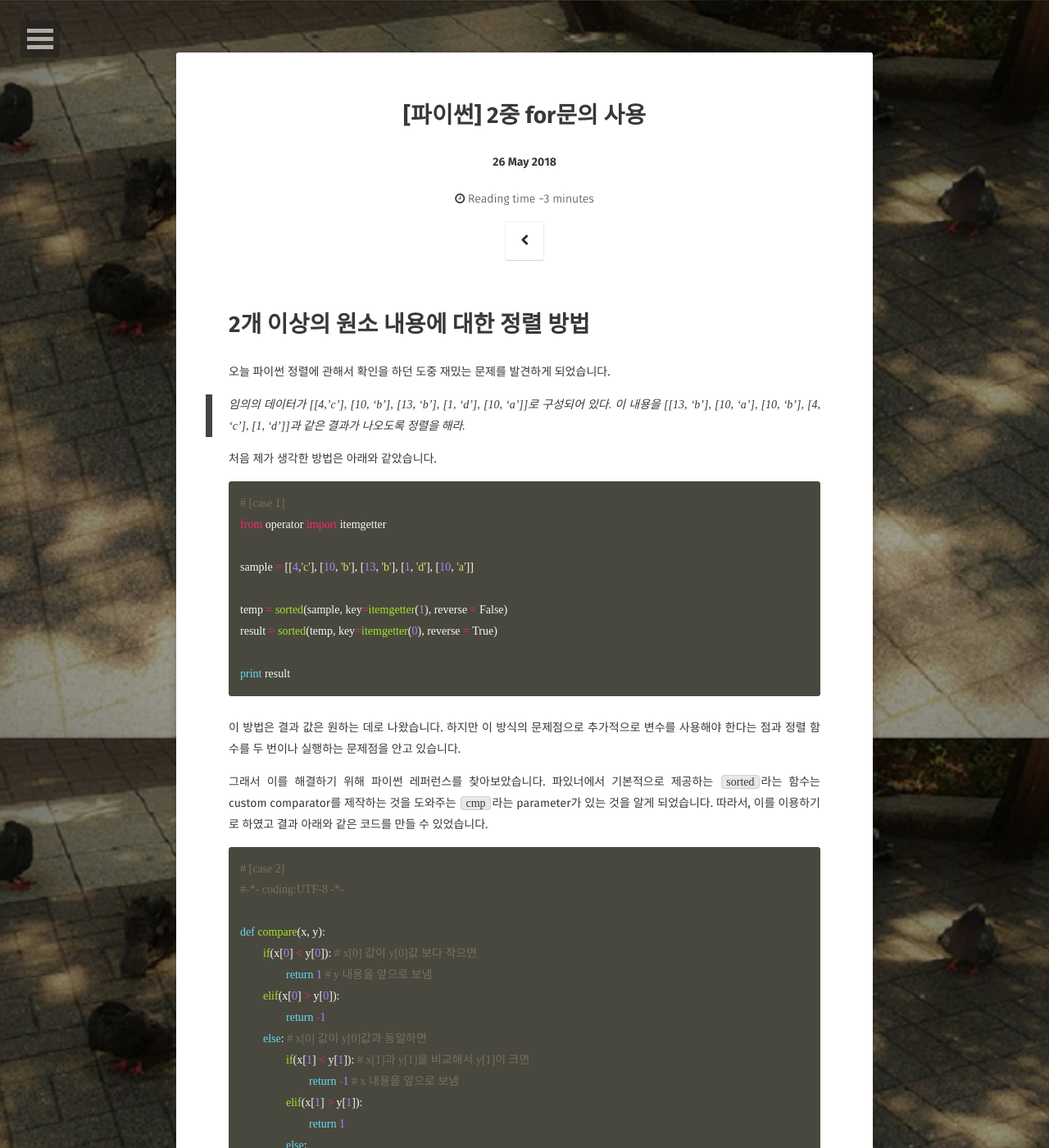
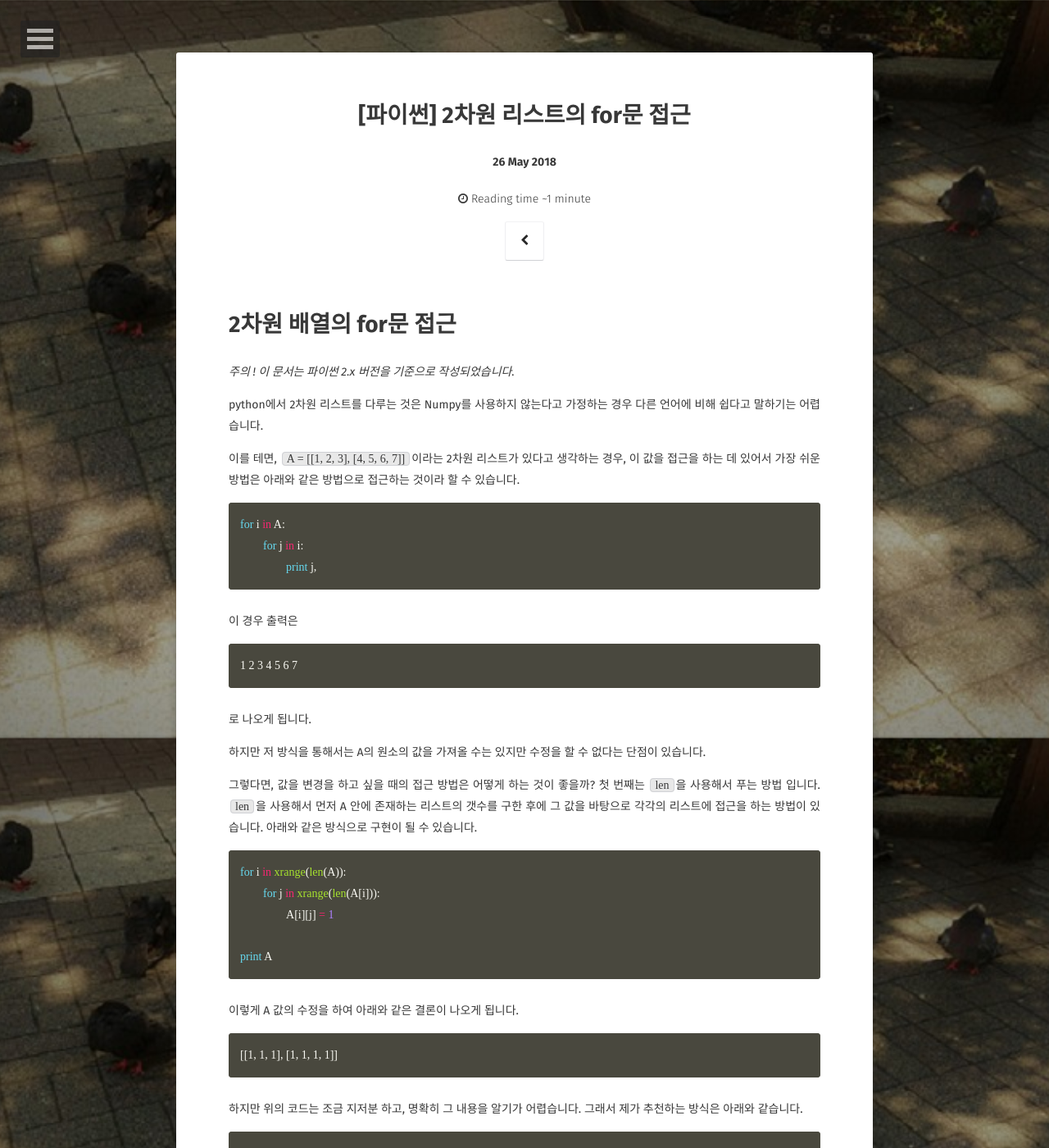
Before and after one commit to BlaCkinkGJ/blackinkgj.github.io, a Jekyll site: the page built from _posts/2018-python/2018-05-26-python-advanced-for-loop.md, in a window 1280 px wide and 1400 px high. Shown: the whole window at 82% size. Built offline with Jekyll 4.4.1, drawn with Linux system fonts in a browser that asks for light colours; some web fonts are replaced; formulas are drawn with MathJax 3; comment, search, counter and statistics services are not loaded; some of the changed text lies outside the part shown.

Commit message:
just for fun

````diff
--- a/_posts/2018-python/2018-05-26-python-advanced-for-loop.md
+++ b/_posts/2018-python/2018-05-26-python-advanced-for-loop.md
@@ -1,123 +1,66 @@
 ---
 layout: post
-title: "[파이썬] 2중 for문의 사용"
+title: "[파이썬] 2차원 리스트의 for문 접근"
 date: 2018-5-26
-excerpt: "효율적인 2중 for문의 사용"
+excerpt: "for문으로 2차원 리스트의 효율적인 접근 방법"
 tag:
 - python
 ---
-# 2개 이상의 원소 내용에 대한 정렬 방법
+# 2차원 배열의 for문 접근
 
-오늘 파이썬 정렬에 관해서 확인을 하던 도중
-재밌는 문제를 발견하게 되었습니다.
+*주의 ! 이 문서는 파이썬 2.x 버전을 기준으로 작성되었습니다.*
 
->임의의 데이터가 [[4,'c'], [10, 'b'], [13, 'b'], [1, 'd'], [10, 'a']]로 구성되어 있다. 이 내용을 [[13, 'b'], [10, 'a'], [10, 'b'], [4, 'c'], [1, 'd']]과 같은 결과가 나오도록 정렬을 해라.
+python에서 2차원 리스트를 다루는 것은 Numpy를 사용하지 않는다고 가정하는 경우 다른 언어에 비해 쉽다고 말하기는 어렵습니다.
 
-처음 제가 생각한 방법은 아래와 같았습니다.
+이를 테면, `A = [[1, 2, 3], [4, 5, 6, 7]]`이라는 2차원 리스트가 있다고 생각하는 경우, 이 값을 접근을 하는 데 있어서 가장 쉬운 방법은 아래와 같은 방법으로 접근하는 것이라 할 수 있습니다.
+
 ```python
-# [case 1]
-from operator import itemgetter
+for i in A:
+	for j in i:
+		print j,
+```
+이 경우 출력은
 
-sample = [[4,'c'], [10, 'b'], [13, 'b'], [1, 'd'], [10, 'a']]
+```text
+1 2 3 4 5 6 7
+```
+로 나오게 됩니다.
 
-temp = sorted(sample, key=itemgetter(1), reverse = False)
-result = sorted(temp, key=itemgetter(0), reverse = True)
+하지만 저 방식을 통해서는 A의 원소의 값을 가져올 수는 있지만 수정을 할 수 없다는 단점이 있습니다.
 
-print result
+그렇다면, 값을 변경을 하고 싶을 때의 접근 방법은 어떻게 하는 것이 좋을까? 첫 번째는 `len`을 사용해서 푸는 방법 입니다. `len`을 사용해서 먼저 A 안에 존재하는 리스트의 갯수를 구한 후에 그 값을 바탕으로 각각의 리스트에 접근을 하는 방법이 있습니다. 아래와 같은 방식으로 구현이 될 수 있습니다.
+
+```python
+for i in xrange(len(A)):
+	for j in xrange(len(A[i])):
+		A[i][j] = 1
+
+print A
 ```
-이 방법은 결과 값은 원하는 데로 나왔습니다. 하지만 이 방식의 문제점으로 추가적으로 변수를 사용해야 한다는 점과  정렬 함수를 두 번이나 실행하는 문제점을 안고 있습니다.
 
-그래서 이를 해결하기 위해 파이썬 레퍼런스를 찾아보았습니다. 파있너에서 기본적으로 제공하는 `sorted`라는 함수는 custom comparator를 제작하는 것을 도와주는 `cmp`라는 parameter가 있는 것을 알게 되었습니다. 따라서, 이를 이용하기로 하였고 결과 아래와 같은 코드를 만들 수 있었습니다.
+이렇게 A 값의 수정을 하여 아래와 같은 결론이 나오게 됩니다.
+```text
+[[1, 1, 1], [1, 1, 1, 1]]
+```
+
+하지만 위의 코드는 조금 지저분 하고, 명확히 그 내용을 알기가 어렵습니다. 그래서 제가 추천하는 방식은 아래와 같습니다.
+
 ```python
-# [case 2]
-#-*- coding:UTF-8 -*-
+for idx_i, val_i in enumerate(A):
+	for idx_j, val_j in enumerate(val_i):
+		print val_j,
+		A[idx_i][idx_j] = 1
+print A
+```
 
-def compare(x, y):
-	if(x[0] < y[0]): # x[0] 값이 y[0]값 보다 작으면
-		return 1 # y 내용을 앞으로 보냄
-	elif(x[0] > y[0]):
-		return -1
-	else: # x[0] 값이 y[0]값과 동일하면
-		if(x[1] < y[1]): # x[1]과 y[1]을 비교해서 y[1]이 크면
-			return -1 # x 내용을 앞으로 보냄
-		elif(x[1] > y[1]):
-			return 1
-		else:
-			return 0
+이렇게 enumerate를 사용하면 가독성이 좀 더 향상되면서 인덱스와 값이 나누어지게 되어, 불필요한 A값의 변경을 막습니다. 그리고 이와 동시에 원하는 경우 값의 수정도 진행을 할 수 있게 됩니다. 저 프로그램을 실행하면 아래와 같은 결론이 나오게 됩니다.
 
-sample = [[4,'c'], [10, 'b'], [13, 'b'], [1, 'd'], [10, 'a']]
-print sorted(sample, cmp=compare)
+```text
+1 2 3 4 5 6 7
+[[1, 1, 1], [1, 1, 1, 1]]
 ```
-이렇게 하면 원하는 결과를 낼 수 있습니다. 코드에 대해서 부연 설명을 하자면
-`x[0]`는 `[[4, 'c']]`에서 `4`값을 가져오는 역할을 합니다.
 
-이를 테면, **Quick Sort**로 `sorted`가 구현되어 있다고 가정하겠습니다.
-파이썬의 Quick Sort로 동일한 구현을 할 수 있습니다.
-```python
-# [reference]
-def partition(A, p, r, c):
-    x = A[r]
-    i = p - 1
-    for j in xrange(p, r):
-        if c(A[j], x): # 중요 구문
-            i = i + 1
-            (A[i], A[j]) = (A[j], A[i])
-    (A[i + 1], A[r]) = (A[r], A[i + 1])
-    return i + 1
+물론 이 방식은 제가 선호하는 방식이기는 하지만
+원하시면 이 외에도 다양한 방법이 파이썬에는 존재합니다.
 
-def quicksort(A, p, r, c):
-    if p < r:
-        q = partition(A, p, r, c)
-        quicksort(A, p, q-1, c)
-        quicksort(A, q + 1, r, c)
-
-def sorted(list, compare_function):
-    temp = list
-    p = 0
-    r = len(temp) - 1
-    quicksort(temp, p, r, compare_function)
-    return temp
-
-
-list = [[4,'c'], [10, 'b'], [13, 'b'], [1, 'd'], [10, 'a']]
-
-def cmp(x, y):
-    if(x[0] < y[0]):
-        return False
-    elif(x[0] > y[0]):
-        return True
-    else:
-        if(x[1] <= y[1]):
-            return True
-        else:
-            return False
-
-print sorted(list, cmp)
-```
-함수를 전달을 해서 위와 같이 구현이 가능합니다. 여기서 중요한 부분은 `cmp`와 인자로 있는 `c`를 중요하게 보셔야 합니다. `cmp`는 위에서 `compare`와 거의 동일하게 구현되어 있습니다. 하지만 quicksort의 구현 방식을 최대한 변경하지 않는 범위에서 동일하게 만들기 위해서 반환 값을 `boolean`으로 만들었습니다.
-
-여기서 `중요 구문`을 보면 `c(A[j], x)`로 구성되어 있습니다. 일반적으로 우리가 아는 quicksort는 저 부분이 오름차순이냐 내림차순이냐에 따라서 $$ A[j] \le x $$ 혹은 $$A[j] \ge x$$로 작성되어 있지만 굳이 그렇게 할 필요 없이 저 부분을 `boolean`반환 함수를 넣어서 비교를 진행을 하면 그것에 기초하여 정렬이 됩니다.
-
-이런 방식으로 위의 `sorted`가 구현되어 있다고 생각하시면 되실 것 같습니다. 결과적으로, `[case 2]`같이 작성을 하면 우리가 원하는 2개 이상의 원소에 대해 정렬을 할 수 있음을 알 수 있습니다.
-
-### 추가
-Python 3.x의 경우 `sorted`에 `cmp = [compare function]` 이런 식의 사용이 불가능 합니다. 따라서 python 3.x의 경우는 아래와 같이 작성을 해서 수행을 하면 됩니다.
-```python
-from functools import cmp_to_key
-
-def compare(x, y):
-	if(x[0] < y[0]): # x[0] 값이 y[0]값 보다 작으면
-		return 1 # y 내용을 앞으로 보냄
-	elif(x[0] > y[0]):
-		return -1
-	else: # x[0] 값이 y[0]값과 동일하면
-		if(x[1] < y[1]): # x[1]과 y[1]을 비교해서 y[1]이 크면
-			return -1 # x 내용을 앞으로 보냄
-		elif(x[1] > y[1]):
-			return 1
-		else:
-			return 0
-
-sample = [[4,'c'], [10, 'b'], [13, 'b'], [1, 'd'], [10, 'a']]
-print(sorted(sample, key=cmp_to_key(compare)))
-```
+결과적으로, 파이썬에는 사실 하나의 단순 작업 처리에도 매우 다양한 방법이 존재하기 때문에 본인에 가장 맞는 방법 하나를 본인의 것으로 하시면 됩니다.
````
